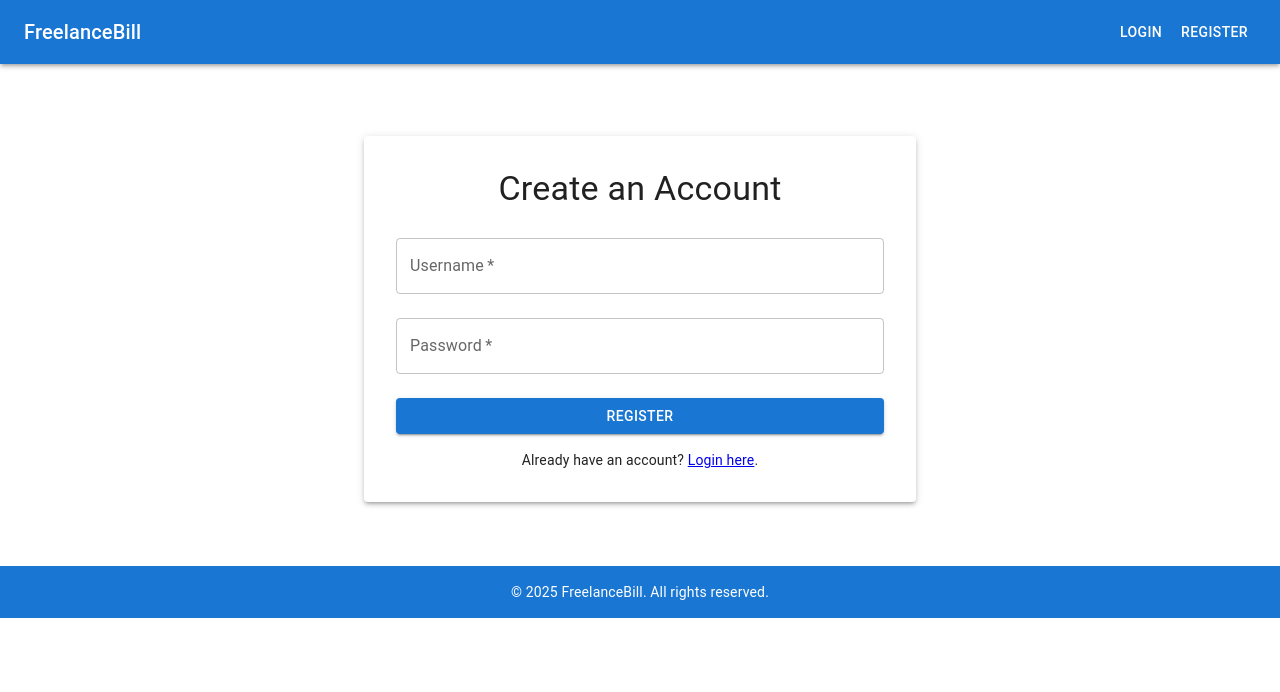
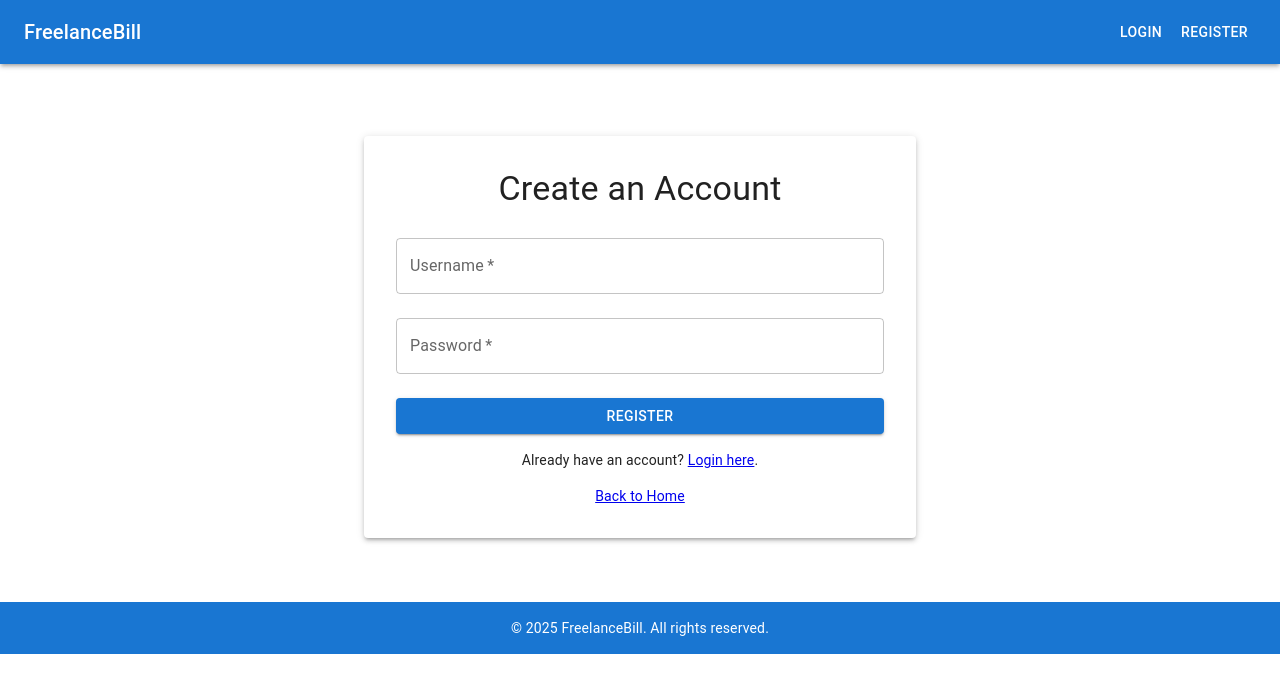
Before and after one commit to lcobiodata/freelance-bill, a React (Create React App) app in the folder frontend/: page /register in a window 1280 px wide. Shown: the top 692 px of the page. Built offline with nearby package versions, Linux system fonts and the light colour scheme; no server answers.

Commit message:
Add link to navigate back to Home in Register component

```diff
--- a/frontend/src/components/Register.js
+++ b/frontend/src/components/Register.js
@@ -68,6 +68,9 @@ const Register = () => {
         <Typography variant="body2" sx={{ mt: 2 }}>
           Already have an account? <Link to="/login">Login here</Link>.
         </Typography>
+        <Typography variant="body2" sx={{ mt: 2 }}>
+          <Link to="/">Back to Home</Link>
+        </Typography>
       </Paper>
     </Container>
   );
```
